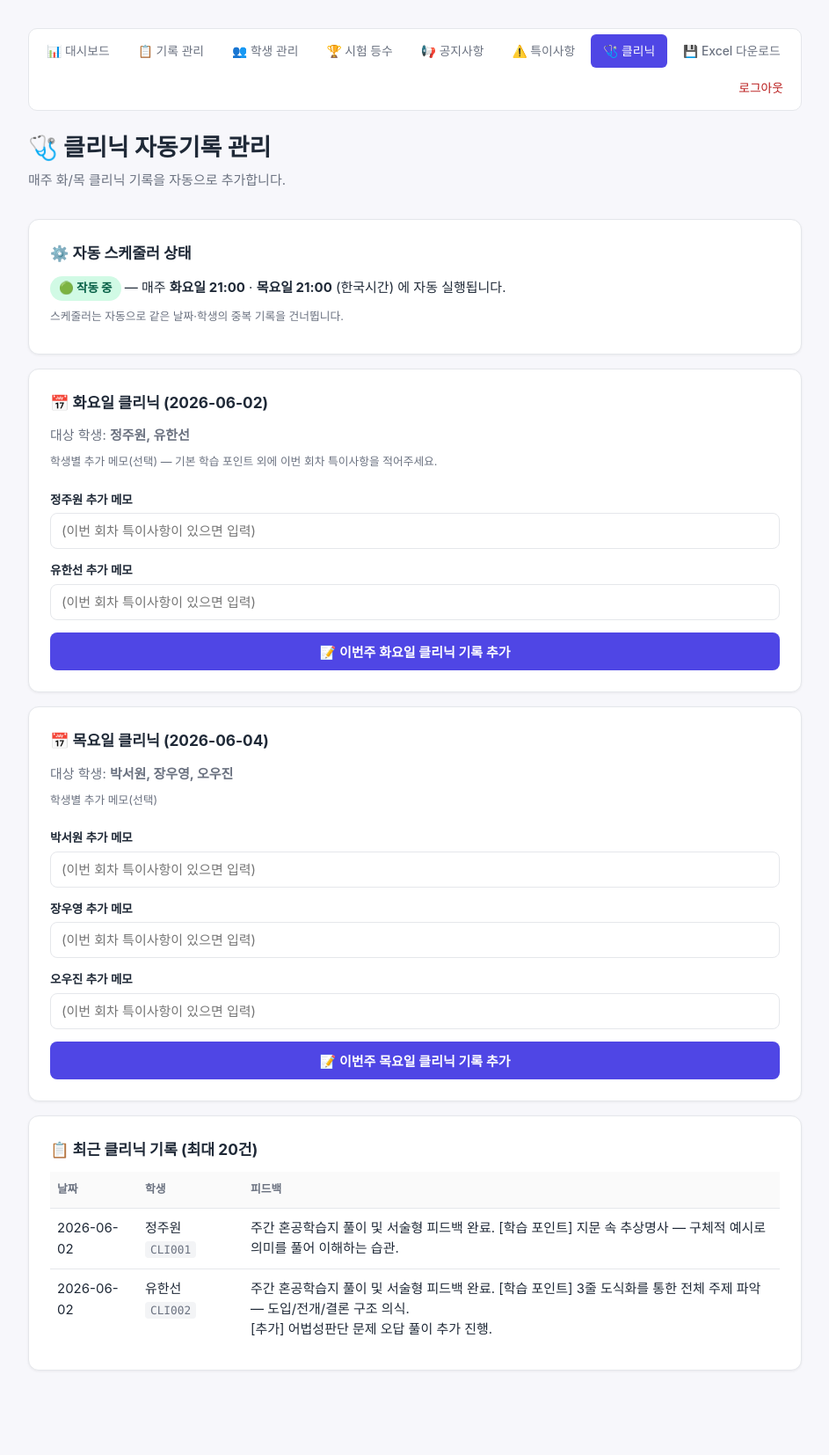
After one commit to hernameisheather/Boin_theopen, a Flask app: page /admin/clinic in a window 1280 px wide. The commit adds this page. Shown: the whole page at 88% size, without its empty margins (168-1111 px from the left). Run offline with Flask 3, Linux system fonts and the light colour scheme; the visitor is signed in with stand-in values (Sample User, id 1).

Commit message:
Add weekly clinic auto-scheduler (Tue/Thu) + bootstrap this Tue with 유한선 extras

```diff
--- a/app.py
+++ b/app.py
@@ -5,7 +5,8 @@
 """
 import os
 import io
-from datetime import datetime
+import random
+from datetime import datetime, timedelta
 from collections import defaultdict
 from functools import wraps
 
@@ -340,6 +341,160 @@ def records_for(student_code):
     for r in items:
         grouped[r["category"] or "기타"].append(r)
     return items, dict(grouped)
+
+
+# ─── 클리닉 자동 기록 (매주 화/목) ────────────────────────────
+CLINIC_CATEGORY = "주간 클리닉"
+CLINIC_BASE_FEEDBACK = "주간 혼공학습지 풀이 및 서술형 피드백 완료."
+CLINIC_TIPS = [
+    "[학습 포인트] 지문 속 복잡한 구문 — 주절과 종속절을 먼저 분리해서 분석하는 연습 필요.",
+    "[학습 포인트] 직역이 안되는 영어 표현 — 문맥 속 의역으로 접근하는 훈련 강조.",
+    "[학습 포인트] 3줄 도식화를 통한 전체 주제 파악 — 도입/전개/결론 구조 의식.",
+    "[학습 포인트] 주제 배열 영작 서술형 — 한국어 해석이 없는 주제 영작 시 핵심 키워드 먼저 정리.",
+    "[학습 포인트] 요약문 영작 — 원문의 군더더기를 빼고 핵심 메시지만 간결하게 표현.",
+    "[학습 포인트] 지문 속 추상명사 — 구체적 예시로 의미를 풀어 이해하는 습관.",
+    "[학습 포인트] 관계대명사절 — 선행사부터 다시 짚어가며 정확히 해석.",
+    "[학습 포인트] 도치·강조 구문 — 평서문으로 재배열 후 의미 확인.",
+]
+CLINIC_STUDENTS_BY_WEEKDAY = {
+    1: ["정주원", "유한선"],            # 화요일 클리닉
+    3: ["박서원", "장우영", "오우진"],   # 목요일 클리닉
+}
+_BOOTSTRAP_MARKER = os.path.join(DATA_DIR, ".clinic_bootstrap_v1.json")
+
+
+def _find_or_create_clinic_student(name, students):
+    """이름으로 학생을 찾고, 없으면 CLI### 코드로 신규 생성."""
+    for code, s in students.items():
+        if s.get("name") == name:
+            return code
+    nums = []
+    for c in students:
+        if c.startswith("CLI"):
+            try:
+                nums.append(int(c[3:]))
+            except ValueError:
+                pass
+    new_code = f"CLI{(max(nums) + 1 if nums else 1):03d}"
+    students[new_code] = {"name": name, "pin": "1234", "parent": ""}
+    return new_code
+
+
+def add_clinic_records(clinic_date_str, student_names, extras_by_name=None):
+    """클리닉 기록을 추가. (날짜+학생코드+카테고리) 중복은 건너뜀.
+    반환: (추가된 학생명 리스트, 건너뛴 학생명 리스트)
+    """
+    extras_by_name = extras_by_name or {}
+    data = load_data()
+    students = dict(data["students"])
+    records = list(data["records"])
+    existing_keys = {
+        (r.get("date"), r.get("student_code"), r.get("category"))
+        for r in records
+    }
+
+    added_names = []
+    skipped_names = []
+    for name in student_names:
+        code = _find_or_create_clinic_student(name, students)
+        if (clinic_date_str, code, CLINIC_CATEGORY) in existing_keys:
+            skipped_names.append(name)
+            continue
+        tip = random.choice(CLINIC_TIPS)
+        feedback = f"{CLINIC_BASE_FEEDBACK} {tip}"
+        if name in extras_by_name and extras_by_name[name]:
+            feedback += f"\n[추가] {extras_by_name[name].strip()}"
+        records.append({
+            "date": clinic_date_str,
+            "student_code": code,
+            "category": CLINIC_CATEGORY,
+            "score": "완료",
+            "feedback": feedback,
+            "flag": "",
+            "resolved": False,
+        })
+        added_names.append(name)
+
+    if added_names:
+        save_data(students, records)
+    return added_names, skipped_names
+
+
+def _this_week_weekday_date(weekday_num):
+    """이번주 (월~일 기준) weekday(0=Mon, 1=Tue, 3=Thu)의 날짜 문자열 반환."""
+    today = datetime.now()
+    diff = weekday_num - today.weekday()
+    target = today + timedelta(days=diff)
+    return target.strftime("%Y-%m-%d")
+
+
+def _last_weekday_date(weekday_num):
+    """오늘 또는 가장 가까운 과거 weekday의 날짜 문자열 반환."""
+    today = datetime.now()
+    diff = (today.weekday() - weekday_num) % 7
+    target = today - timedelta(days=diff)
+    return target.strftime("%Y-%m-%d")
+
+
+def scheduled_tuesday_clinic():
+    date_str = _last_weekday_date(1)
+    add_clinic_records(date_str, CLINIC_STUDENTS_BY_WEEKDAY[1])
+
+
+def scheduled_thursday_clinic():
+    date_str = _last_weekday_date(3)
+    add_clinic_records(date_str, CLINIC_STUDENTS_BY_WEEKDAY[3])
+
+
+_scheduler_started = False
+
+def start_clinic_scheduler():
+    """APScheduler를 한 번만 시작."""
+    global _scheduler_started
+    if _scheduler_started:
+        return
+    try:
+        from apscheduler.schedulers.background import BackgroundScheduler
+        from apscheduler.triggers.cron import CronTrigger
+        sched = BackgroundScheduler(timezone="Asia/Seoul")
+        sched.add_job(scheduled_tuesday_clinic,
+                      CronTrigger(day_of_week="tue", hour=21, minute=0),
+                      id="tue_clinic", replace_existing=True)
+        sched.add_job(scheduled_thursday_clinic,
+                      CronTrigger(day_of_week="thu", hour=21, minute=0),
+                      id="thu_clinic", replace_existing=True)
+        sched.start()
+        _scheduler_started = True
+    except Exception as e:
+        # 스케줄러 실패해도 앱은 계속 동작
+        print(f"[WARN] Scheduler start failed: {e}")
+
+
+def run_one_time_bootstrap():
+    """첫 배포 시 이번주 화요일 클리닉 기록 자동 추가 (유한선: 어법성판단 추가).
+    한 번만 실행되도록 마커 파일로 관리.
+    """
+    import json
+    if os.path.exists(_BOOTSTRAP_MARKER):
+        return
+    try:
+        tue_date = _this_week_weekday_date(1)  # 이번주 화요일
+        extras = {"유한선": "어법성판단 문제 오답 풀이 추가 진행."}
+        added, _ = add_clinic_records(tue_date, CLINIC_STUDENTS_BY_WEEKDAY[1], extras)
+        os.makedirs(os.path.dirname(_BOOTSTRAP_MARKER), exist_ok=True)
+        with open(_BOOTSTRAP_MARKER, "w", encoding="utf-8") as f:
+            json.dump({
+                "ran_at": datetime.now().isoformat(),
+                "tue_date": tue_date,
+                "added_students": added,
+            }, f, ensure_ascii=False)
+    except Exception as e:
+        print(f"[WARN] Bootstrap failed: {e}")
+
+
+# 모듈 import 시점에 부트스트랩 + 스케줄러 가동
+run_one_time_bootstrap()
+start_clinic_scheduler()
 
 
 # ─── 인증 ────────────────────────────────────────────────────
@@ -903,6 +1058,57 @@ def admin_student_edit(code):
     )
 
 
+# ─── 라우트: 관리자 — 클리닉 관리 ────────────────────────
+@app.route("/admin/clinic", methods=["GET", "POST"])
+@admin_required
+def admin_clinic():
+    if request.method == "POST":
+        action = request.form.get("action", "")
+        weekday = 1 if action == "run_tuesday" else 3 if action == "run_thursday" else None
+        if weekday is None:
+            flash("올바르지 않은 요청입니다.", "error")
+            return redirect(url_for("admin_clinic"))
+
+        # 날짜: 이번주 해당 요일
+        date_str = _this_week_weekday_date(weekday)
+
+        # 학생별 추가 메모 수집
+        names = CLINIC_STUDENTS_BY_WEEKDAY[weekday]
+        extras = {}
+        for n in names:
+            note = request.form.get(f"extra_{n}", "").strip()
+            if note:
+                extras[n] = note
+
+        added, skipped = add_clinic_records(date_str, names, extras)
+        msg_parts = [f"{date_str} 클리닉 기록"]
+        if added:
+            msg_parts.append(f"추가: {', '.join(added)} ({len(added)}명)")
+        if skipped:
+            msg_parts.append(f"건너뜀(중복): {', '.join(skipped)} ({len(skipped)}명)")
+        flash(" · ".join(msg_parts), "success")
+        return redirect(url_for("admin_clinic"))
+
+    # 최근 클리닉 기록 확인
+    data = load_data()
+    recent_clinic = sorted(
+        [r for r in data["records"] if r.get("category") == CLINIC_CATEGORY],
+        key=lambda r: r.get("date", ""),
+        reverse=True,
+    )[:20]
+
+    return render_template(
+        "admin_clinic.html",
+        tue_students=CLINIC_STUDENTS_BY_WEEKDAY[1],
+        thu_students=CLINIC_STUDENTS_BY_WEEKDAY[3],
+        this_tue=_this_week_weekday_date(1),
+        this_thu=_this_week_weekday_date(3),
+        recent=recent_clinic,
+        students=data["students"],
+        scheduler_active=_scheduler_started,
+    )
+
+
 # ─── 라우트: 관리자 — 시험 등수 모아보기 ──────────────────
 @app.route("/admin/rankings")
 @admin_required
--- a/requirements.txt
+++ b/requirements.txt
@@ -3,3 +3,5 @@ openpyxl==3.1.5
 gunicorn==22.0.0
 python-dotenv==1.0.1
 Werkzeug==3.0.4
+APScheduler==3.10.4
+pytz==2024.1
--- a/static/style.css
+++ b/static/style.css
@@ -522,6 +522,26 @@ pre {
   font-weight: 600;
 }
 
+/* ─── 클리닉 스케줄러 상태 ────────────────────────────── */
+.status-on {
+  display: inline-block;
+  padding: 3px 10px;
+  border-radius: 999px;
+  background: #d1fae5;
+  color: #065f46;
+  font-weight: 700;
+  font-size: 0.9rem;
+}
+.status-off {
+  display: inline-block;
+  padding: 3px 10px;
+  border-radius: 999px;
+  background: #fee2e2;
+  color: #991b1b;
+  font-weight: 700;
+  font-size: 0.9rem;
+}
+
 /* ─── 공지사항 게시/보관 카드 ─────────────────────────── */
 .announce-item {
   padding: 14px 16px;
--- a/templates/_admin_nav.html
+++ b/templates/_admin_nav.html
@@ -5,6 +5,7 @@
   <a href="{{ url_for('admin_rankings') }}" class="{% if request.endpoint == 'admin_rankings' %}active{% endif %}">🏆 시험 등수</a>
   <a href="{{ url_for('admin_announcements') }}" class="{% if request.endpoint == 'admin_announcements' %}active{% endif %}">📢 공지사항</a>
   <a href="{{ url_for('admin_flags') }}" class="{% if request.endpoint == 'admin_flags' %}active{% endif %}">⚠️ 특이사항</a>
+  <a href="{{ url_for('admin_clinic') }}" class="{% if request.endpoint == 'admin_clinic' %}active{% endif %}">🩺 클리닉</a>
   <a href="{{ url_for('admin_download') }}">💾 Excel 다운로드</a>
   <a href="{{ url_for('admin_logout') }}" class="logout">로그아웃</a>
 </nav>
--- /dev/null
+++ b/templates/admin_clinic.html
@@ -0,0 +1,89 @@
+{% extends "base.html" %}
+{% block title %}클리닉 자동기록 관리{% endblock %}
+{% block content %}
+{% include "_admin_nav.html" %}
+
+<header class="page-header">
+  <div>
+    <h1>🩺 클리닉 자동기록 관리</h1>
+    <p class="muted small">매주 화/목 클리닉 기록을 자동으로 추가합니다.</p>
+  </div>
+</header>
+
+<section class="card">
+  <h2>⚙️ 자동 스케줄러 상태</h2>
+  <p>
+    {% if scheduler_active %}
+      <span class="status-on">🟢 작동 중</span> —
+      매주 <b>화요일 21:00</b> · <b>목요일 21:00</b> (한국시간) 에 자동 실행됩니다.
+    {% else %}
+      <span class="status-off">🔴 비활성</span> — 스케줄러 시작 실패. 서버 재시작 필요.
+    {% endif %}
+  </p>
+  <p class="muted small">스케줄러는 자동으로 같은 날짜·학생의 중복 기록을 건너뜁니다.</p>
+</section>
+
+<!-- 화요일 클리닉 -->
+<section class="card">
+  <h2>📅 화요일 클리닉 ({{ this_tue }})</h2>
+  <p class="muted">대상 학생: <b>{{ tue_students | join(', ') }}</b></p>
+
+  <form method="post" class="form">
+    <input type="hidden" name="action" value="run_tuesday">
+    <p class="muted small">학생별 추가 메모(선택) — 기본 학습 포인트 외에 이번 회차 특이사항을 적어주세요.</p>
+    {% for n in tue_students %}
+    <label>
+      <span>{{ n }} 추가 메모</span>
+      <input type="text" name="extra_{{ n }}" placeholder="(이번 회차 특이사항이 있으면 입력)">
+    </label>
+    {% endfor %}
+    <button type="submit" class="btn-primary">📝 이번주 화요일 클리닉 기록 추가</button>
+  </form>
+</section>
+
+<!-- 목요일 클리닉 -->
+<section class="card">
+  <h2>📅 목요일 클리닉 ({{ this_thu }})</h2>
+  <p class="muted">대상 학생: <b>{{ thu_students | join(', ') }}</b></p>
+
+  <form method="post" class="form">
+    <input type="hidden" name="action" value="run_thursday">
+    <p class="muted small">학생별 추가 메모(선택)</p>
+    {% for n in thu_students %}
+    <label>
+      <span>{{ n }} 추가 메모</span>
+      <input type="text" name="extra_{{ n }}" placeholder="(이번 회차 특이사항이 있으면 입력)">
+    </label>
+    {% endfor %}
+    <button type="submit" class="btn-primary">📝 이번주 목요일 클리닉 기록 추가</button>
+  </form>
+</section>
+
+<!-- 최근 기록 -->
+<section class="card">
+  <h2>📋 최근 클리닉 기록 (최대 20건)</h2>
+  {% if not recent %}
+  <p class="muted">아직 추가된 클리닉 기록이 없습니다.</p>
+  {% else %}
+  <table class="records">
+    <thead>
+      <tr>
+        <th style="width:100px">날짜</th>
+        <th style="width:120px">학생</th>
+        <th>피드백</th>
+      </tr>
+    </thead>
+    <tbody>
+      {% for r in recent %}
+      <tr>
+        <td>{{ r.date }}</td>
+        <td>{{ students.get(r.student_code, {}).get('name', '?') }}
+            <br><code class="muted small">{{ r.student_code }}</code></td>
+        <td class="feedback">{{ r.feedback }}</td>
+      </tr>
+      {% endfor %}
+    </tbody>
+  </table>
+  {% endif %}
+</section>
+{% endblock %}
```
